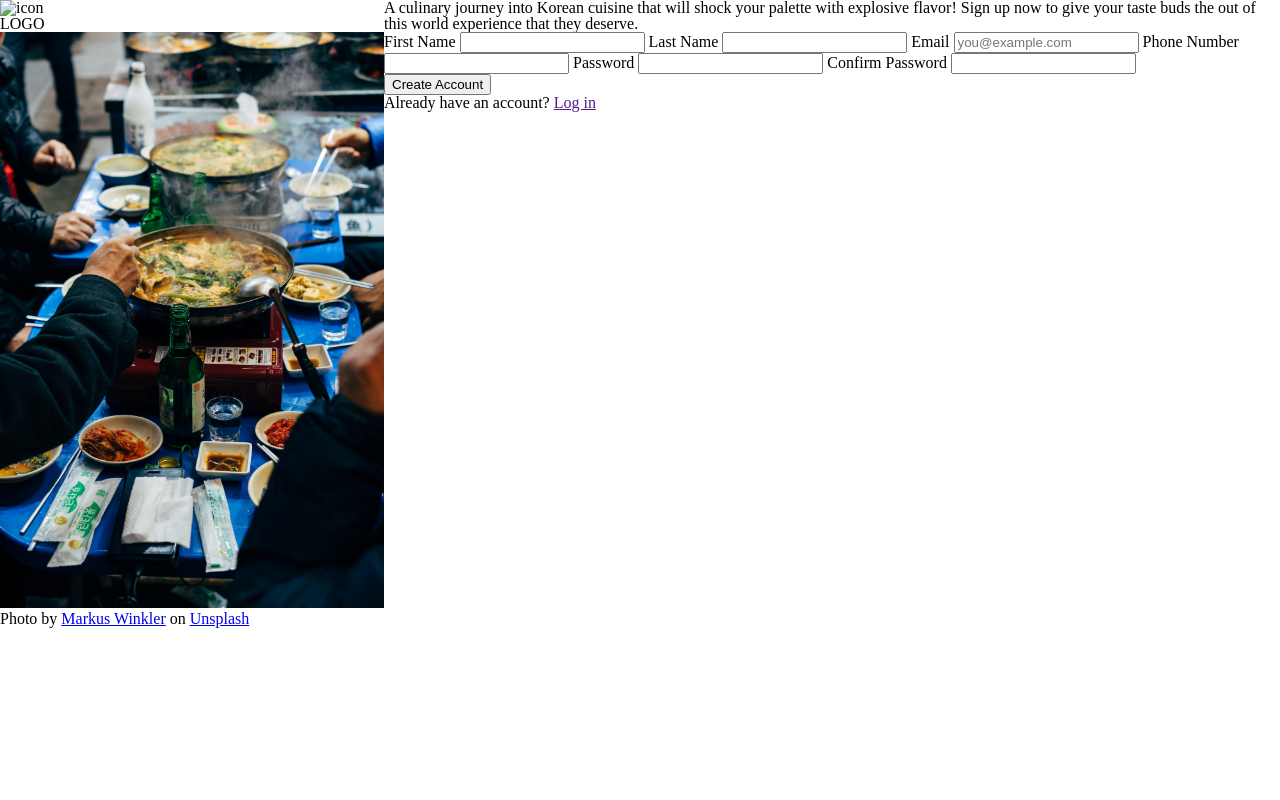
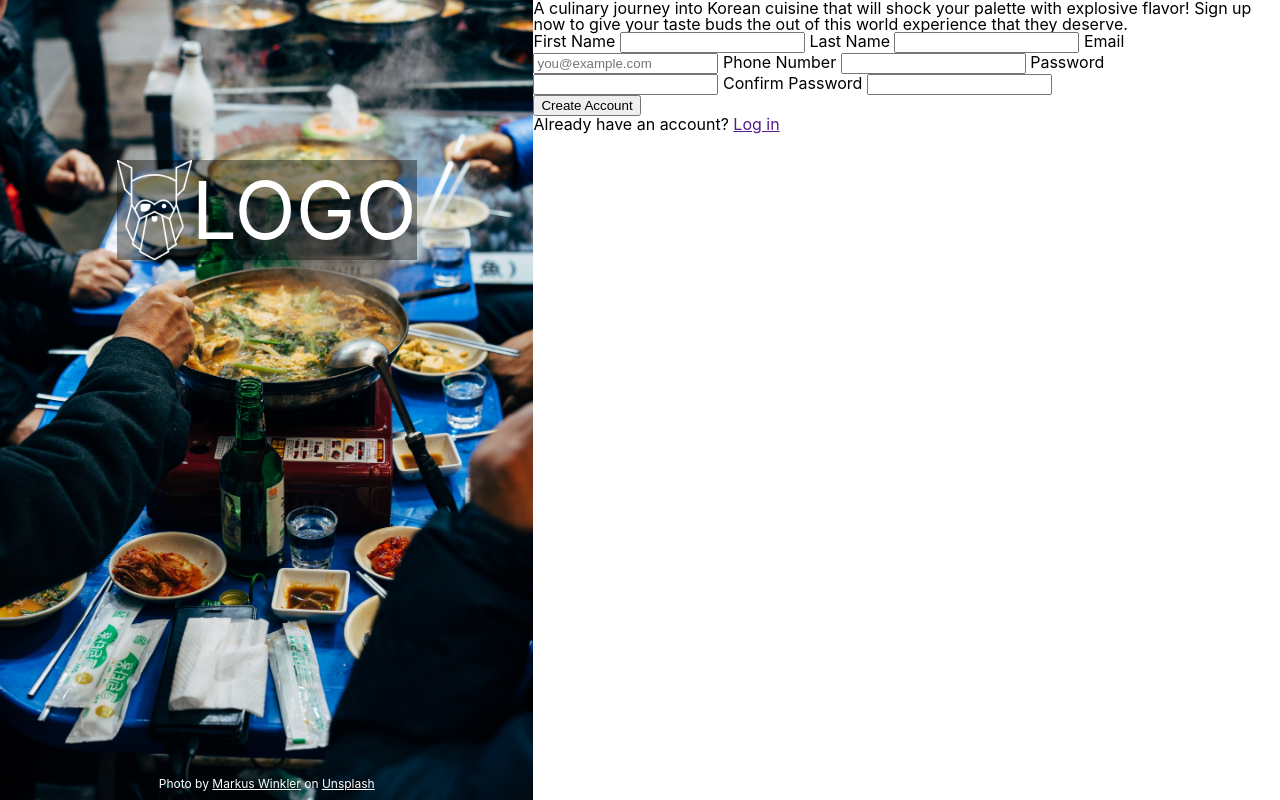
Before and after one commit to michaeljchong/sign-up-form, a plain HTML site: page index.html in a window 1280 px wide. Drawn offline with Linux system fonts and the light colour scheme.

Commit message:
Format sidebar

```diff
--- a/index.html
+++ b/index.html
@@ -10,10 +10,10 @@
 <body>
   <div class="sidebar">
     <div class="logo">
-      <img class="icon" src="images/" alt="icon">
+      <img src="images/odin-lined.png" alt="icon">
       <p>LOGO</p>
     </div>
-    <img class="background" src="images/markus-winkler-1gkvpUCQkmA-unsplash.jpg" alt="Korean dining">
+    <img src="images/markus-winkler-1gkvpUCQkmA-unsplash.jpg" alt="Korean dining">
     <p class="credit">Photo by <a
       href="https://unsplash.com/@markuswinkler?utm_source=unsplash&utm_medium=referral&utm_content=creditCopyText">Markus
       Winkler</a> on <a
@@ -23,8 +23,8 @@
     <div class="intro">
       <p>A culinary journey into Korean cuisine that will shock your palette with explosive flavor! Sign up now to give your taste buds the out of this world experience that they deserve.</p>
     </div>
-    <div class="form">
-      <form action="signupform/path" method="post">
+    <form action="signupform/path" method="post">
+      <fieldset class="info">
         <label for="first_name">First Name</label>
         <input type="text" id="first_name" name="first_name">
         <label for="last_name">Last Name</label>
@@ -37,12 +37,13 @@
         <input type="password" id="password" name="password">
         <label for="confirm_password">Confirm Password</label>
         <input type="password" id="confirm_password" name="confirm_password">
-      </form>
-    </div>
-    <div class="action">
-      <button type="submit">Create Account</button>
-      <p>Already have an account? <a href="">Log in</a></p>
-    </div>
+      </fieldset>
+      <fieldset class="action">
+          <button type="submit">Create Account</button>
+          <p>Already have an account? <a href="">Log in</a></p>
+      </fieldset>
+    </form>
+
   </div>
 </body>
 </html>
--- a/style.css
+++ b/style.css
@@ -49,8 +49,39 @@ table {
 
 body {
   display: flex;
+  font-family: -apple-system, BlinkMacSystemFont, 'Segoe UI', Roboto, Oxygen, Ubuntu, Cantarell, 'Open Sans', 'Helvetica Neue', sans-serif
 }
 
-.background {
-  width: 30vw;
+.sidebar {
+  display: flex;
+  justify-content: center;
+  color: white;
 }
+
+.sidebar img {
+  height: 100vh;
+}
+
+.sidebar .credit {
+  position: fixed;
+  bottom: 10px;
+  font-size: 12px;
+}
+
+.sidebar a {
+  color: white;
+}
+
+.logo {
+  position: fixed;
+  display: flex;
+  justify-content: center;
+  align-items: center;
+  top: 20vh;
+  font-size: 5rem;
+  background-color: rgba(0, 0, 0, 0.399);
+}
+
+.logo img {
+  height: 100px;
+}
```
